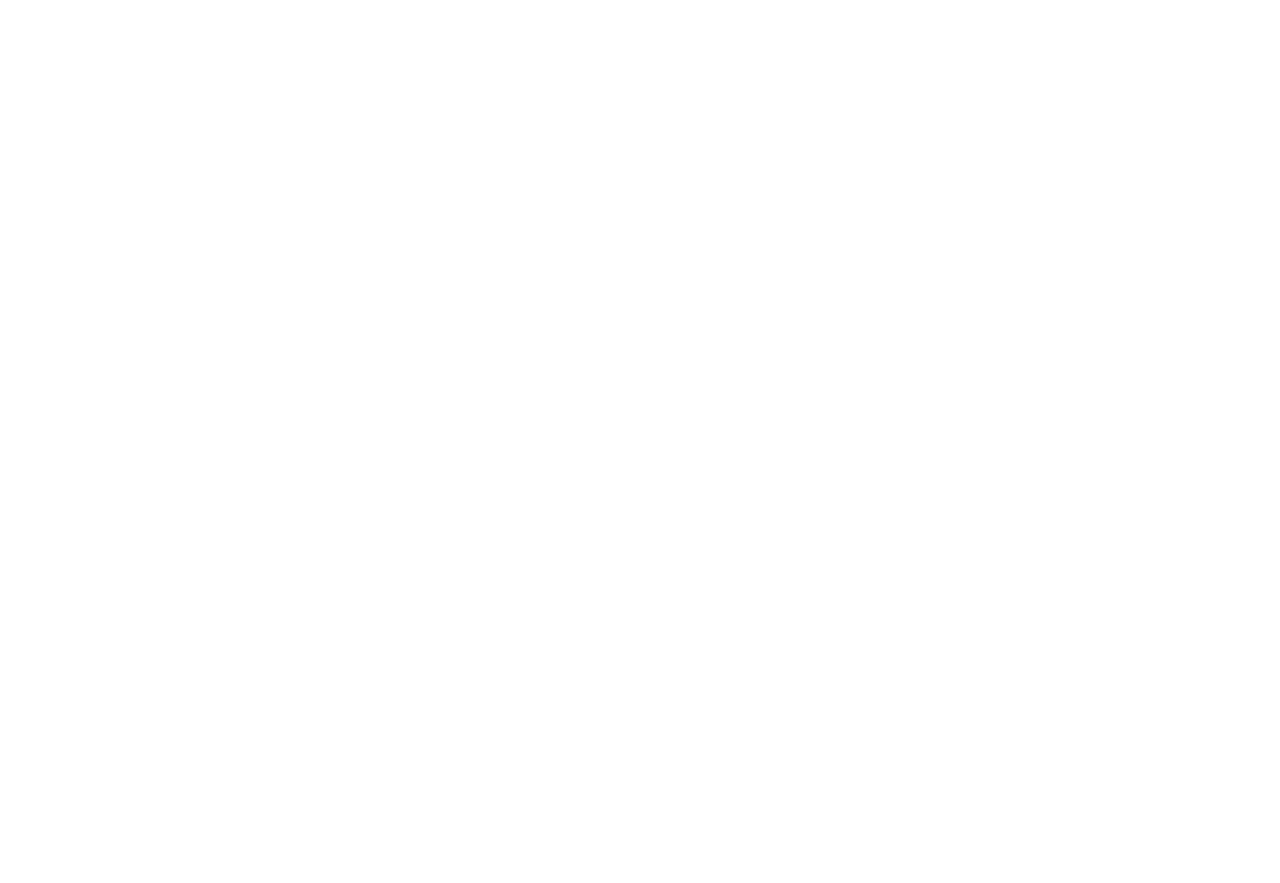
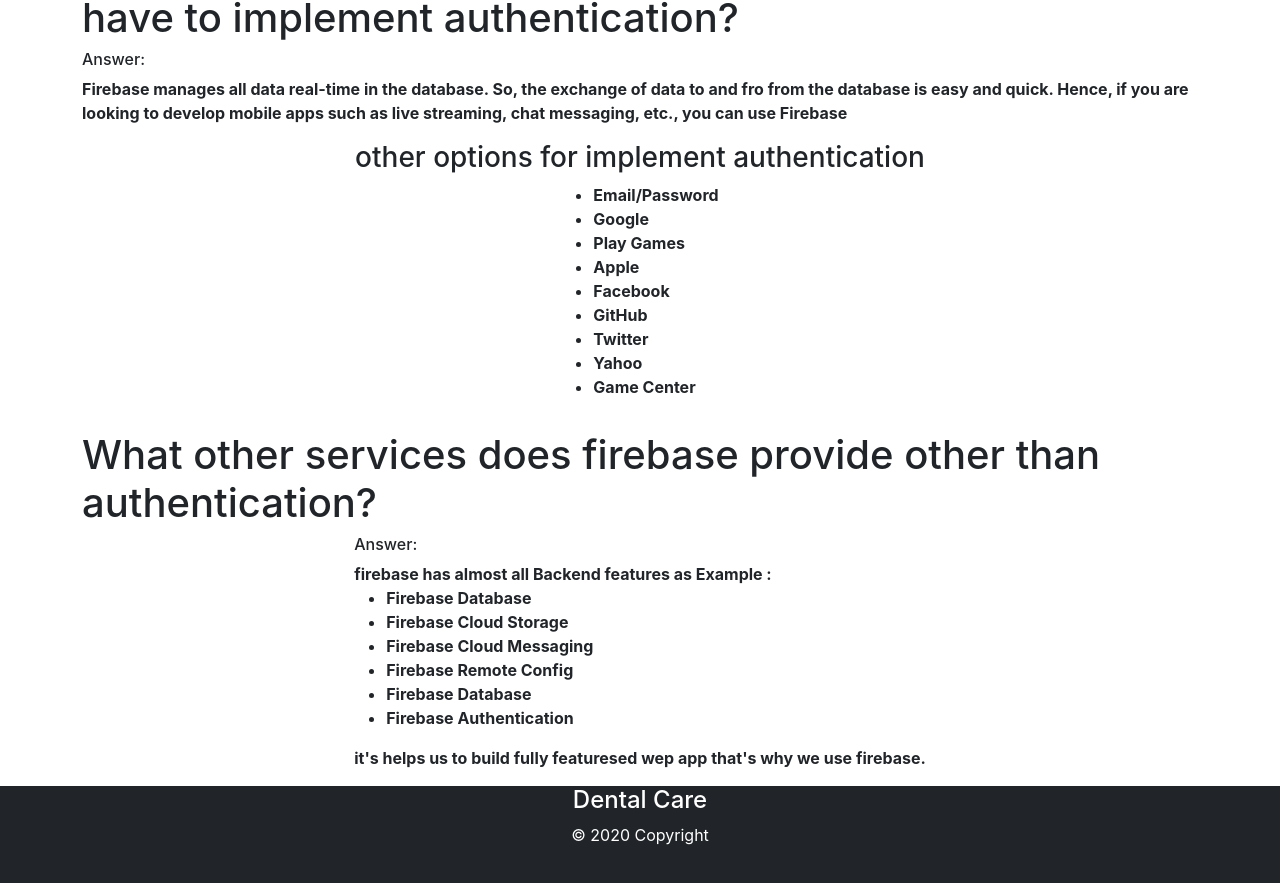
Before and after one commit to shakhawatsalam/independent-service-privider, a React (Create React App) app: page /blogs in a window 1280 px wide. Shown: the part 321-1204 px from the top of the page. Before the commit the page ends 800 px from the top, so only its background shows below. Built offline with nearby package versions, Linux system fonts and the light colour scheme; no server answers.

Commit message:
blogs section is done

```diff
--- a/src/App.js
+++ b/src/App.js
@@ -3,6 +3,7 @@ import './App.css';
 import About from './components/About/About';
 import Blogs from './components/Blogs/Blogs';
 import Checkout from './components/Checkout/Checkout';
+import Footer from './components/Footer/Footer';
 import Home from './components/Home/Home';
 import Login from './components/Login/Login';
 import NavBar from './components/NavBar/NavBar';
@@ -27,6 +28,7 @@ function App() {
           </RequireAuth>
         }></Route>
       </Routes>
+      <Footer></Footer>
     </div>
   );
 }
--- a/src/components/Blogs/Blogs.js
+++ b/src/components/Blogs/Blogs.js
@@ -1,10 +1,42 @@
 import React from 'react';
-import NavBar from '../NavBar/NavBar';
+import './Blogs.css'
+
+
 
 const Blogs = () => {
     return (
-        <div>
-            <h1>blogs</h1>
+        <div className=' mt-3 container flex-column d-flex  align-items-center question'>
+            <h1>Difference between authorization and authentication?</h1>
+            <p className='fw-bold'><h6>Answer:</h6> the process of verifying and confirming employees ID and passwords in an organization is called authentication, but determining which employee has access to which floor is called authorization.</p>
+            <h1 className='mt-5'>Why are you using firebase? What other options do you have to implement authentication?</h1>
+            <p className='fw-bold'><h6>Answer:</h6> Firebase manages all data real-time in the database. So, the exchange of data to and fro from the database is easy and quick. Hence, if you are looking to develop mobile apps such as live streaming, chat messaging, etc., you can use Firebase</p>
+
+            <h3>other options for implement authentication</h3>
+            <p className='fw-bold'>
+            <ul>
+                <li>Email/Password</li>
+                <li>Google</li>
+                <li>Play Games</li>
+                <li>Apple</li>
+                <li>Facebook</li>
+                <li>GitHub</li>
+                <li>Twitter</li>
+                <li>Yahoo</li>
+                <li>Game Center</li>
+            </ul></p>
+            <h1>What other services does firebase provide other than authentication?</h1>
+
+            <p className='fw-bold'><h6>Answer:</h6> firebase has almost all Backend features as Example : <ul>
+                <li>Firebase Database</li>
+                <li>Firebase Cloud Storage</li>
+                <li>Firebase Cloud Messaging</li>
+                <li>Firebase Remote Config</li>
+                <li>Firebase Database</li>
+                <li>Firebase Authentication</li>
+            </ul>
+            it's helps us to build fully featuresed wep app that's why we use firebase.
+
+            </p>
         </div>
     );
 };
--- /dev/null
+++ b/src/components/Footer/Footer.css
@@ -0,0 +1,6 @@
+.footer{
+    height: 100px;
+    width: 100%;
+    /* position:absolute; */
+    /* bottom: 0; */
+}
--- /dev/null
+++ b/src/components/Footer/Footer.js
@@ -0,0 +1,13 @@
+import React from 'react';
+import './Footer.css'
+
+const Footer = () => {
+    return (
+        <div className='bg-dark footer'>
+            <h4 className='text-white text-center'>Dental Care</h4>
+            <p className='text-white text-center'> © 2020 Copyright</p>
+        </div>
+    );
+};
+
+export default Footer;
--- a/src/components/Home/Home.js
+++ b/src/components/Home/Home.js
@@ -4,7 +4,7 @@ import './Home.css'
 
 const Home = () => {
     return (
-        <div className='container'>
+        <div className='container position'>
             <div className='header'>
                 <div className="content">
                     <h1 className='text'>Hi, I am Amy</h1>
```
Also changed, not shown: src/components/Blogs/Blogs.css (added), src/components/Home/Home.css (line endings or trailing spaces).
